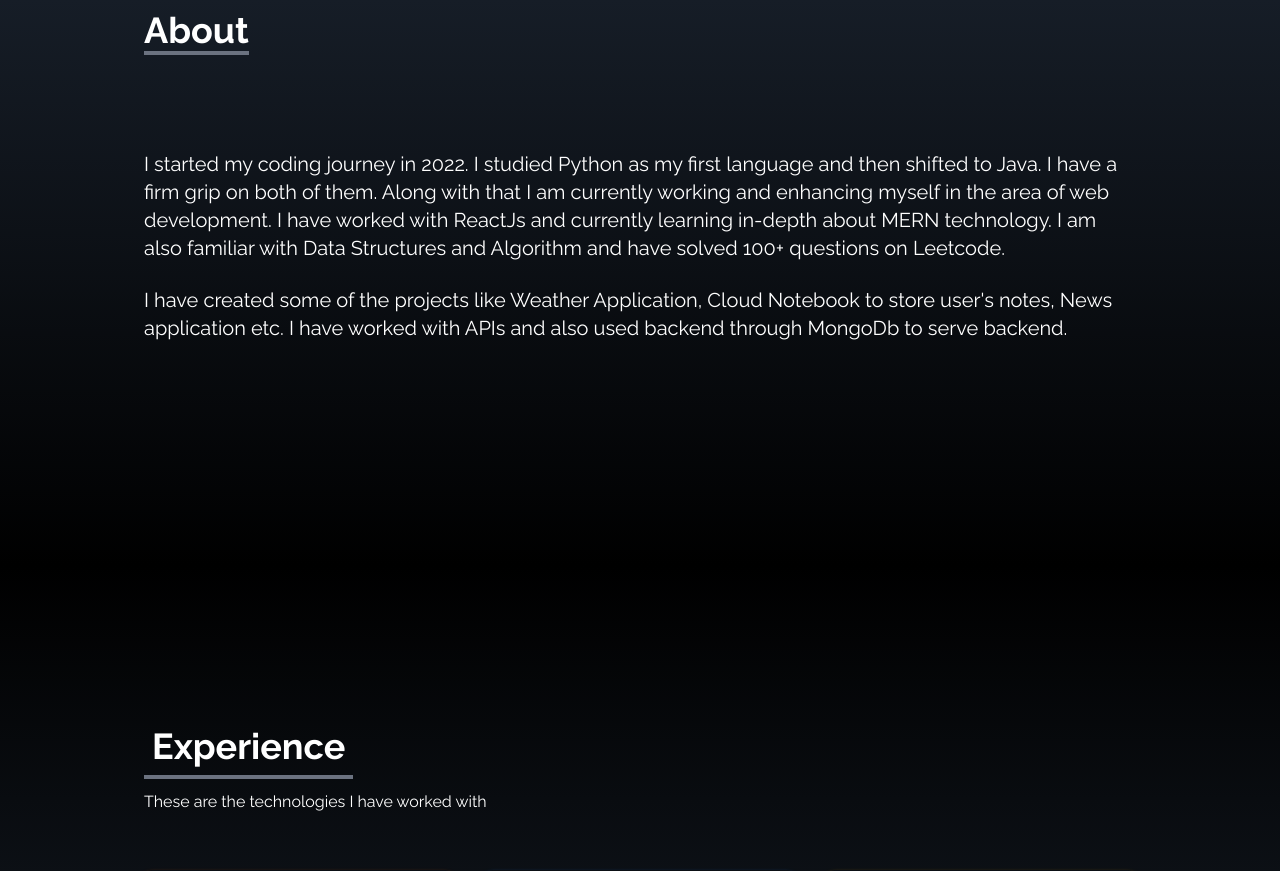
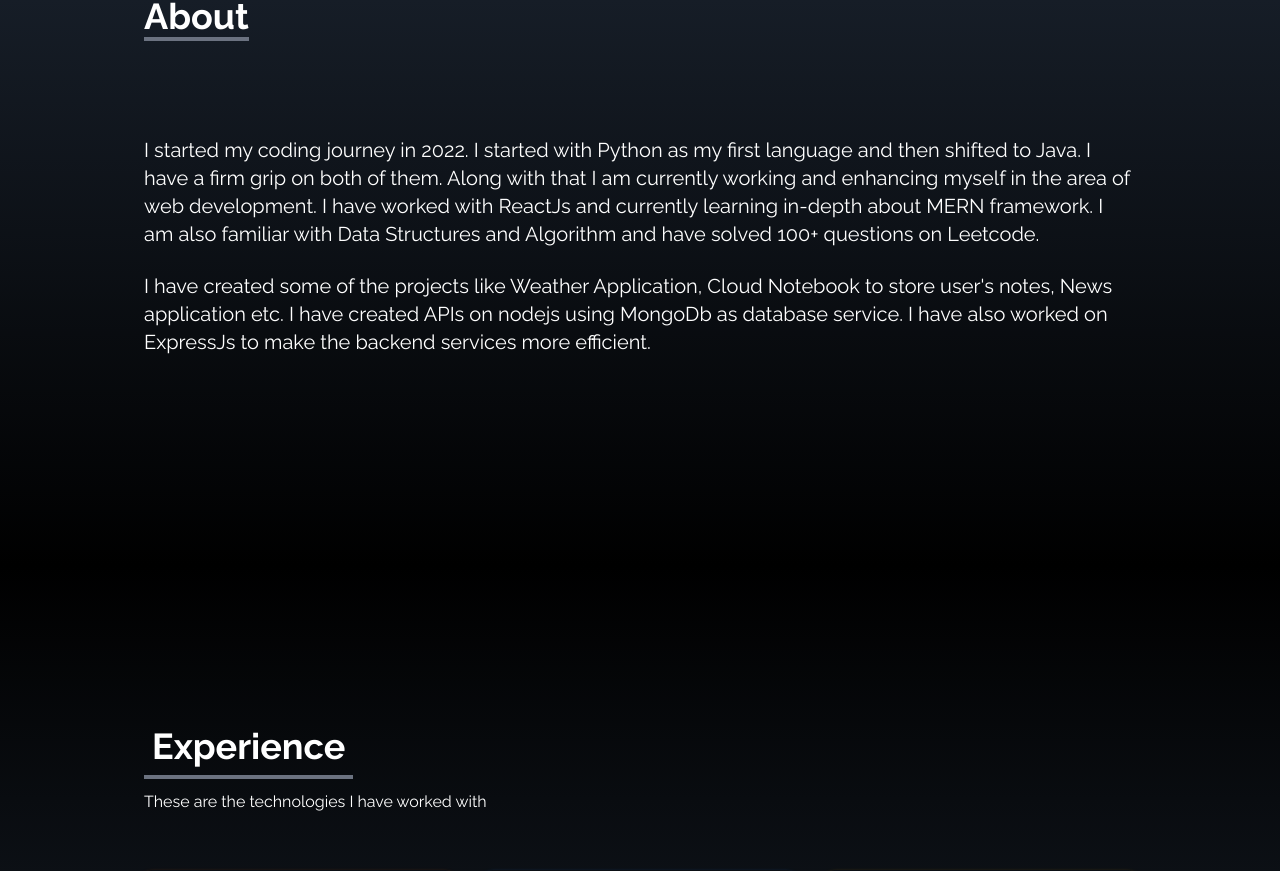
Before and after one commit to patel-tejas/My-Portfolio, a React (Create React App) app: page / in a window 1280 px wide. Shown: the part 1114-1985 px from the top of the page. Built offline with nearby package versions, Linux system fonts and the light colour scheme.

Commit message:
Update About.jsx

```diff
--- a/src/components/About.jsx
+++ b/src/components/About.jsx
@@ -8,14 +8,14 @@ const About = () => {
                 <p className='text-4xl font-bold inline border-b-4 border-gray-500'>About</p>
             </div>
 
-            <p className='mt-5 text-base md:text-xl md:mt-20'>I started my coding journey in 2022. I studied Python as my first language and then shifted to Java. I have
+            <p className='mt-5 text-base md:text-xl md:mt-20'>I started my coding journey in 2022. I started with Python as my first language and then shifted to Java. I have
             a firm grip on both of them. Along with that I am currently working and enhancing myself in the area of web
-            development. I have worked with ReactJs and currently learning in-depth about MERN technology. I am also
+            development. I have worked with ReactJs and currently learning in-depth about MERN framework. I am also
             familiar with Data Structures and Algorithm and have solved 100+ questions on Leetcode.
             </p>
 
             <br/>
-            <p className='text-base md:text-xl'>I have created some of the projects like Weather Application, Cloud Notebook to store user's notes, News application etc. I have worked with APIs and also used backend through MongoDb to serve backend.</p>
+            <p className='text-base md:text-xl'>I have created some of the projects like Weather Application, Cloud Notebook to store user's notes, News application etc. I have created APIs on nodejs using MongoDb as database service. I have also worked on ExpressJs to make the backend services more efficient.</p>
         </div>
     </div>
   )
```
